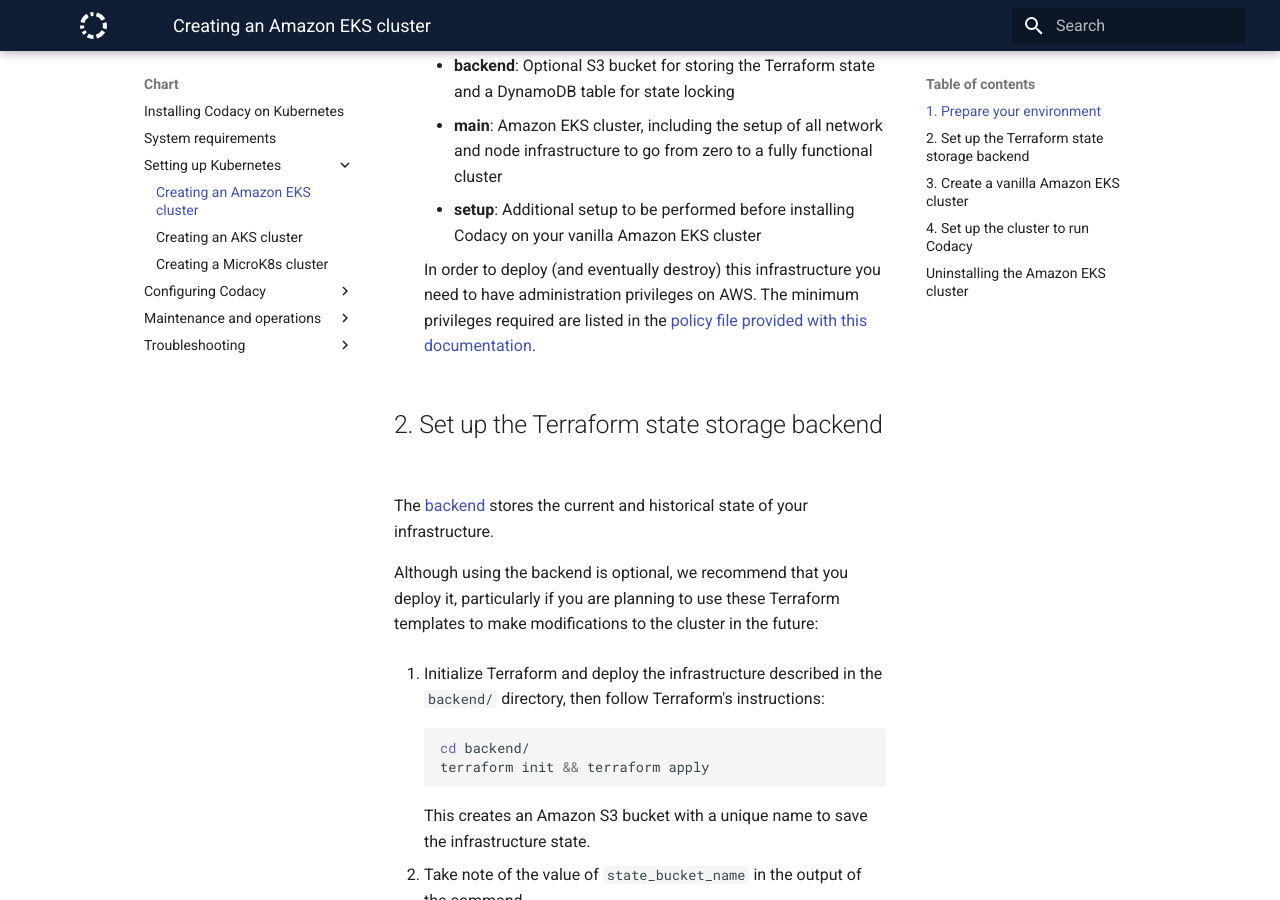
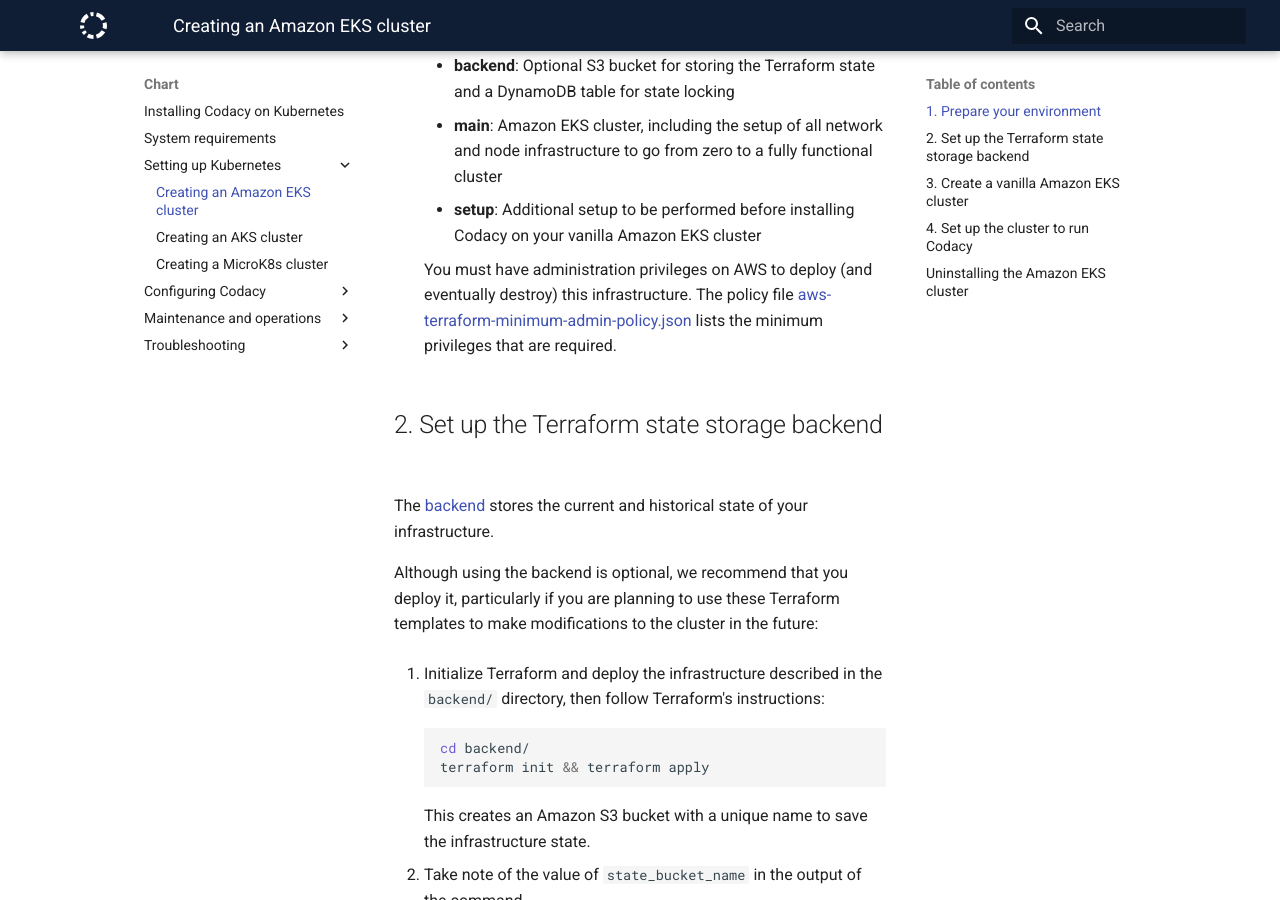
Before and after one commit to codacy/chart, an MkDocs documentation site: the page built from docs/infrastructure/eks-quickstart.md, in a window 1280 px wide and 900 px high, scrolled down 924 px. Built offline with MkDocs 1.6.1 and Material for MkDocs 9.7.7, drawn with Linux system fonts in a browser that asks for light colours.

Commit message:
Update docs/infrastructure/eks-quickstart.md
Co-authored-by: Paulo Ribeiro <60105800+pauloribeiro-codacy@users.noreply.github.com>

```diff
--- a/docs/infrastructure/eks-quickstart.md
+++ b/docs/infrastructure/eks-quickstart.md
@@ -34,7 +34,7 @@
     -   **main**: Amazon EKS cluster, including the setup of all network and node infrastructure to go from zero to a fully functional cluster
     -   **setup**: Additional setup to be performed before installing Codacy on your vanilla Amazon EKS cluster
 
-    In order to deploy (and eventually destroy) this infrastructure you need to have administration privileges on AWS. The minimum privileges required are listed in the [policy file provided with this documentation](https://raw.githubusercontent.com/codacy/chart/master/docs/infrastructure/EKS/aws-terraform-minimum-admin-policy.json).
+    You must have administration privileges on AWS to deploy (and eventually destroy) this infrastructure. The policy file [aws-terraform-minimum-admin-policy.json](https://raw.githubusercontent.com/codacy/chart/master/docs/infrastructure/EKS/aws-terraform-minimum-admin-policy.json) lists the minimum privileges that are required.
 
 ## 2. Set up the Terraform state storage backend
 
```
